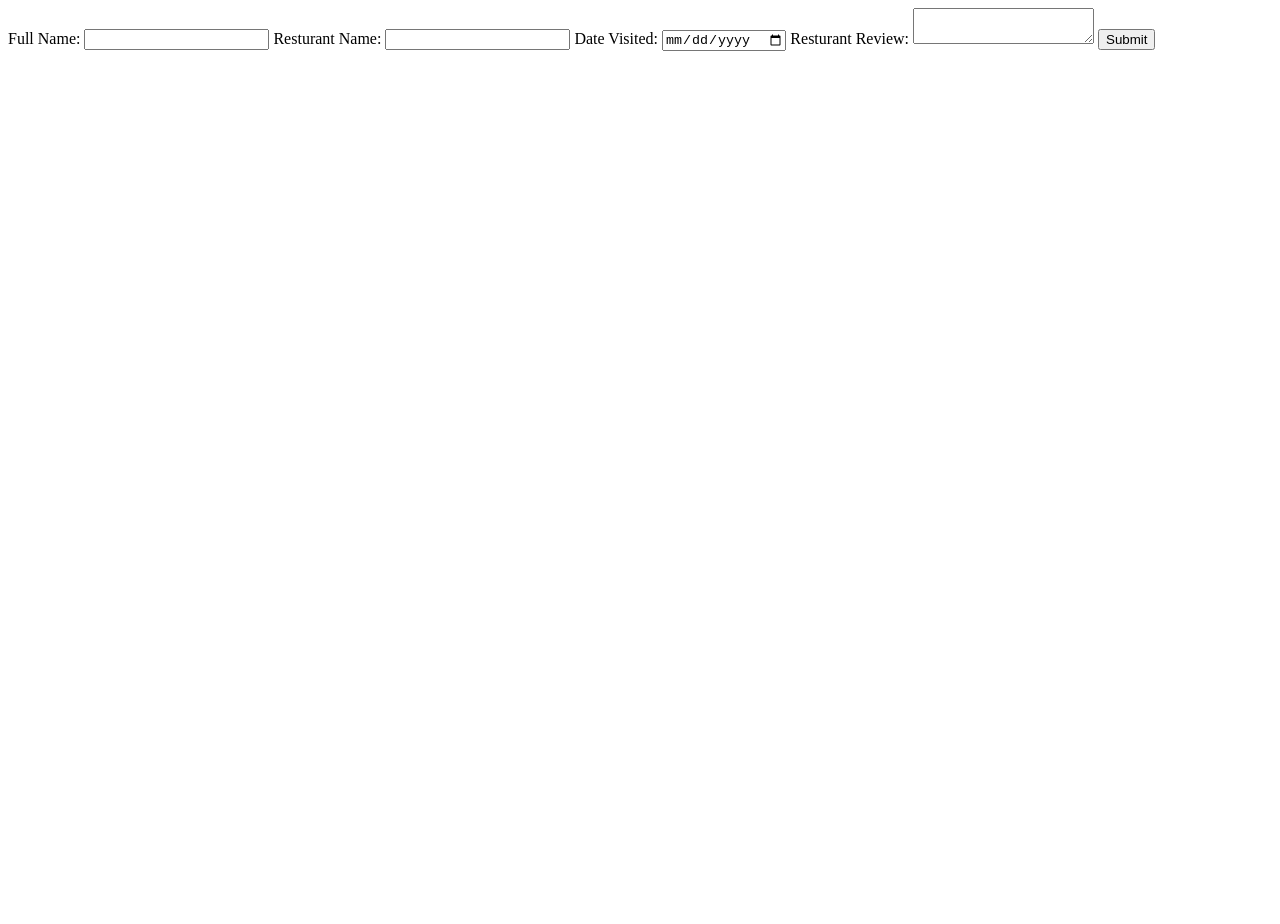
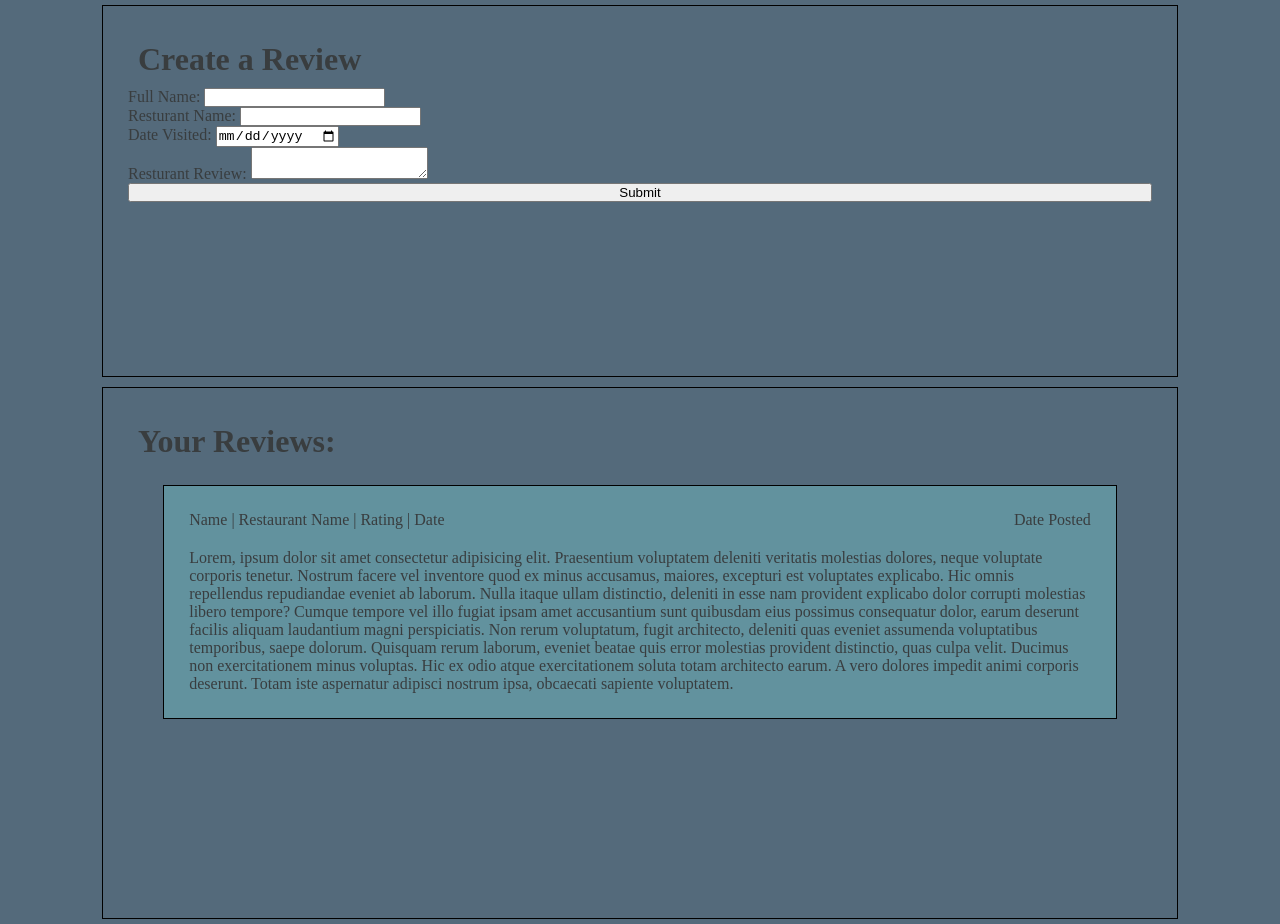
Before and after one commit to hoken92/js_Restaurant_Reviews, a plain HTML site: page index.html in a window 1280 px wide. Before the commit the page ends 800 px from the top, so only its background shows below. Drawn offline with Linux system fonts and the light colour scheme.

Commit message:
added some style classes

```diff
--- a/index.html
+++ b/index.html
@@ -8,8 +8,9 @@
     <script defer src="./script.js"></script>
   </head>
   <body>
-    <div>
-      <form action="#">
+    <div id="form-container">
+      <h1>Create a Review</h1>
+      <form action="#" id="review-form">
         <label for="name"
           >Full Name:
           <input type="text" name="name" id="name" />
@@ -29,6 +30,32 @@
         <input type="submit" value="Submit" />
       </form>
     </div>
-    <div></div>
+    <div id="review-container">
+      <h1>Your Reviews:</h1>
+      <div class="review">
+        <p class="review-header">
+          Name | Restaurant Name | Rating | Date
+          <span class="date-stamp">Date Posted</span>
+        </p>
+        <p class="review-text">
+          Lorem, ipsum dolor sit amet consectetur adipisicing elit. Praesentium
+          voluptatem deleniti veritatis molestias dolores, neque voluptate
+          corporis tenetur. Nostrum facere vel inventore quod ex minus
+          accusamus, maiores, excepturi est voluptates explicabo. Hic omnis
+          repellendus repudiandae eveniet ab laborum. Nulla itaque ullam
+          distinctio, deleniti in esse nam provident explicabo dolor corrupti
+          molestias libero tempore? Cumque tempore vel illo fugiat ipsam amet
+          accusantium sunt quibusdam eius possimus consequatur dolor, earum
+          deserunt facilis aliquam laudantium magni perspiciatis. Non rerum
+          voluptatum, fugit architecto, deleniti quas eveniet assumenda
+          voluptatibus temporibus, saepe dolorum. Quisquam rerum laborum,
+          eveniet beatae quis error molestias provident distinctio, quas culpa
+          velit. Ducimus non exercitationem minus voluptas. Hic ex odio atque
+          exercitationem soluta totam architecto earum. A vero dolores impedit
+          animi corporis deserunt. Totam iste aspernatur adipisci nostrum ipsa,
+          obcaecati sapiente voluptatem.
+        </p>
+      </div>
+    </div>
   </body>
 </html>
--- a/styles.css
+++ b/styles.css
@@ -0,0 +1,71 @@
+*,
+::before,
+::after {
+  padding: 0;
+  margin: 0;
+}
+
+:root {
+  --body-color: #546a7b;
+  --text-color: #393d3f;
+  --button-color: #62929e;
+  --review-color: #62929e;
+}
+
+body {
+  display: flex;
+  flex-direction: column;
+  background-color: var(--body-color);
+  color: var(--text-color);
+}
+
+h1 {
+  padding: 10px;
+}
+
+#form-container {
+  margin: 5px auto;
+  padding: 25px;
+  width: 80vw;
+  height: 40vh;
+  display: flex;
+  flex-direction: column;
+  border: 1px solid black;
+}
+
+#review-form {
+  display: flex;
+  flex-direction: column;
+}
+
+#review-container {
+  margin: 5px auto;
+  padding: 25px;
+  width: 80vw;
+  height: 60vh;
+  display: flex;
+  flex-direction: column;
+  border: 1px solid black;
+  position: relative;
+}
+
+.review {
+  width: 90%;
+  display: flex;
+  flex-direction: column;
+  padding: 15px;
+  margin: 15px auto;
+  border: 1px solid black;
+  background-color: var(--review-color);
+}
+
+.review-header {
+  padding: 10px;
+}
+
+.date-stamp {
+  float: right;
+}
+.review-text {
+  padding: 10px;
+}
```
